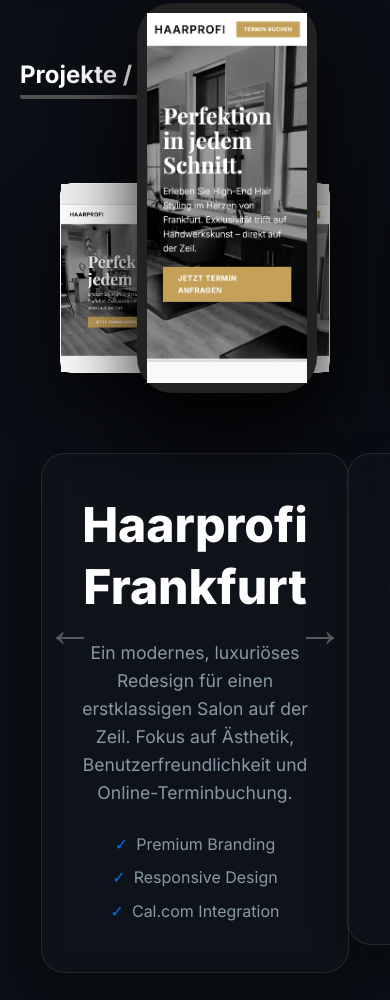
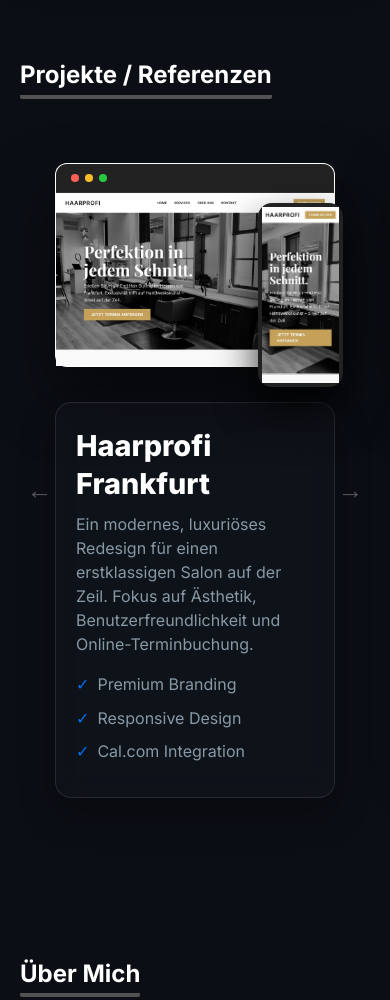
Before and after one commit to ScheniD/d-tech-landing-page, a plain HTML site: page index.html in a window 390 px wide. Shown: the part 3758-4758 px from the top of the page. Drawn offline with Linux system fonts and the light colour scheme; files whose address does not match are found by name.

Commit message:
fix: make portfolio section slider responsive on mobile viewports

```diff
--- a/style.css
+++ b/style.css
@@ -470,12 +470,25 @@
 }
 
 .browser-header {
-    background: #f1f1f1;
+    background: #222;
     padding: 10px 15px;
     display: flex;
-    gap: 8px;
-    border-bottom: 1px solid #ddd;
+    gap: 6px;
+    border-bottom: 1px solid #333;
+    border-top-left-radius: 11px;
+    border-top-right-radius: 11px;
 }
+
+.dot {
+    width: 8px;
+    height: 8px;
+    border-radius: 50%;
+    display: inline-block;
+}
+
+.dot.red { background: #ff5f56; }
+.dot.yellow { background: #ffbd2e; }
+.dot.green { background: #27c93f; }
 
 .browser-content {
     aspect-ratio: 16/10;
@@ -627,6 +640,78 @@
     .project-info h3 { font-size: 3rem; }
     .project-info p { font-size: 1.1rem; }
     .phone-mockup { width: 180px; right: 5%; }
+}
+
+@media (max-width: 768px) {
+    .portfolio-slider-container {
+        padding: 40px 0 60px 0;
+    }
+    .portfolio-slide {
+        padding: 0 45px;
+    }
+    .project-showcase {
+        gap: 50px;
+        min-height: auto;
+    }
+    .project-info {
+        padding: 24px 20px;
+        border-radius: 16px;
+        text-align: left;
+    }
+    .project-info h3 {
+        font-size: 1.8rem !important;
+        margin-bottom: 10px;
+    }
+    .project-info p {
+        font-size: 1rem !important;
+        margin-bottom: 16px;
+        line-height: 1.5;
+    }
+    .project-info ul {
+        align-self: flex-start;
+    }
+    .phone-mockup {
+        width: 105px !important;
+        right: -10px !important;
+        bottom: -25px !important;
+        border-width: 5px !important;
+        border-radius: 18px !important;
+        box-shadow: 0 20px 40px rgba(0,0,0,0.8);
+    }
+    .slider-btn {
+        width: 40px;
+        height: 40px;
+        font-size: 2rem !important;
+    }
+    .slider-controls {
+        left: 5px;
+        right: 5px;
+    }
+}
+
+@media (max-width: 480px) {
+    .portfolio-slide {
+        padding: 0 35px;
+    }
+    .slider-btn {
+        width: 35px;
+        height: 35px;
+        font-size: 1.6rem !important;
+    }
+    .slider-controls {
+        left: 2px;
+        right: 2px;
+    }
+    .project-showcase {
+        gap: 35px;
+    }
+    .phone-mockup {
+        width: 85px !important;
+        right: -8px !important;
+        bottom: -20px !important;
+        border-width: 4px !important;
+        border-radius: 14px !important;
+    }
 }
 
 /* About Section */
```
